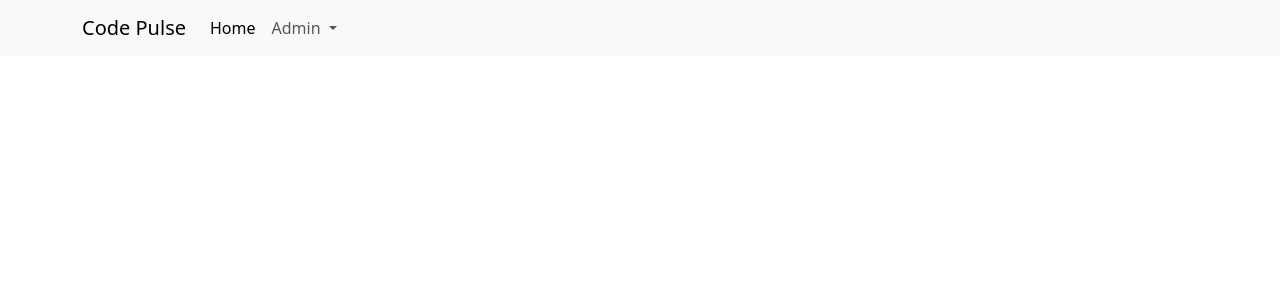
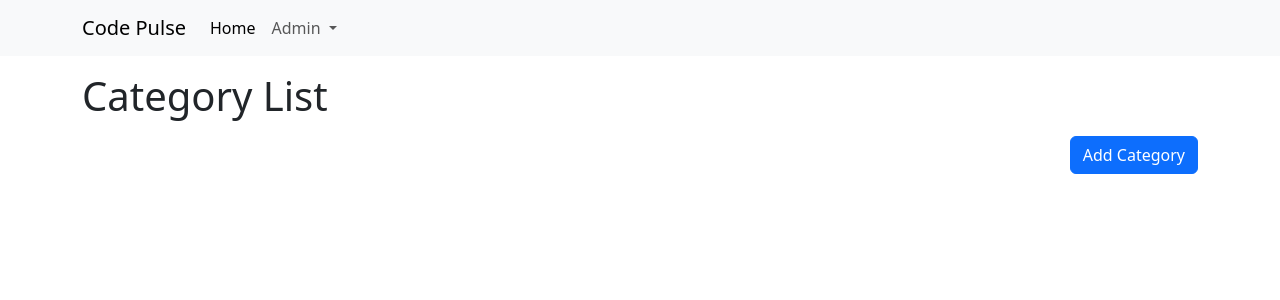
Before and after one commit to saumya711/BlogPostApp-UI, an Angular app: page /admin/categories in a window 1280 px wide. Before the commit this address led to /. Shown: the top 300 px of the page. Built offline with nearby package versions, Linux system fonts and the light colour scheme.

Commit message:
CHG | Create Categories List Component and Angular Routing

```diff
--- a/src/app/app-routing.module.ts
+++ b/src/app/app-routing.module.ts
@@ -1,7 +1,13 @@
 import { NgModule } from '@angular/core';
 import { RouterModule, Routes } from '@angular/router';
+import { CategoryListComponent } from './features/category/category-list/category-list.component';
 
-const routes: Routes = [];
+const routes: Routes = [
+  {
+    path: 'admin/categories',
+    component: CategoryListComponent
+  }
+];
 
 @NgModule({
   imports: [RouterModule.forRoot(routes)],
--- a/src/app/app.module.ts
+++ b/src/app/app.module.ts
@@ -4,11 +4,13 @@
 import { AppRoutingModule } from './app-routing.module';
 import { AppComponent } from './app.component';
 import { NavbarComponent } from './core/components/navbar/navbar.component';
+import { CategoryListComponent } from './features/category/category-list/category-list.component';
 
 @NgModule({
   declarations: [
     AppComponent,
-    NavbarComponent
+    NavbarComponent,
+    CategoryListComponent
   ],
   imports: [
     BrowserModule,
--- a/src/app/core/components/navbar/navbar.component.html
+++ b/src/app/core/components/navbar/navbar.component.html
@@ -14,7 +14,7 @@
               Admin
             </a>
             <ul class="dropdown-menu">
-              <li><a class="dropdown-item" href="#">Categories</a></li>
+              <li><a class="dropdown-item" routerLink="/admin/categories">Categories</a></li>
               <!-- <li><hr class="dropdown-divider"></li> -->
               <!-- <li><a class="dropdown-item" href="#">Something else here</a></li> -->
             </ul>
--- /dev/null
+++ b/src/app/features/category/category-list/category-list.component.html
@@ -0,0 +1,7 @@
+<div class="container">
+    <h1 class="mt-3">Category List</h1>
+
+    <div class="d-flex justify-content-end mt-3">
+        <a href="" class="btn btn-primary">Add Category</a>
+    </div>
+</div>
```
Also changed, not shown: src/app/features/category/category-list/category-list.component.ts (added, +10 -0 lines), src/app/features/category/category-list/category-list.component.css (added), 1 other file (tests, documents, lock files or other folders).
